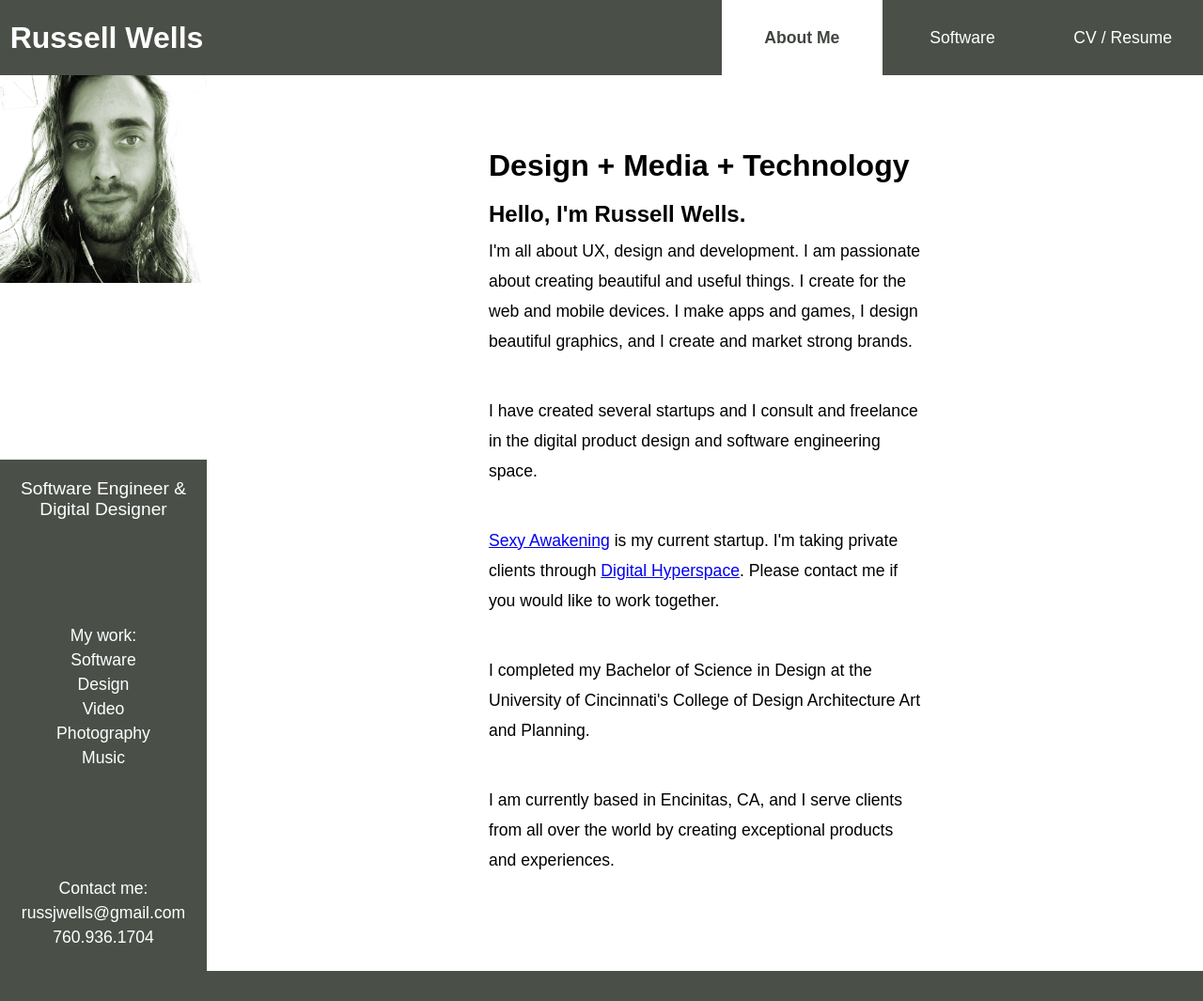
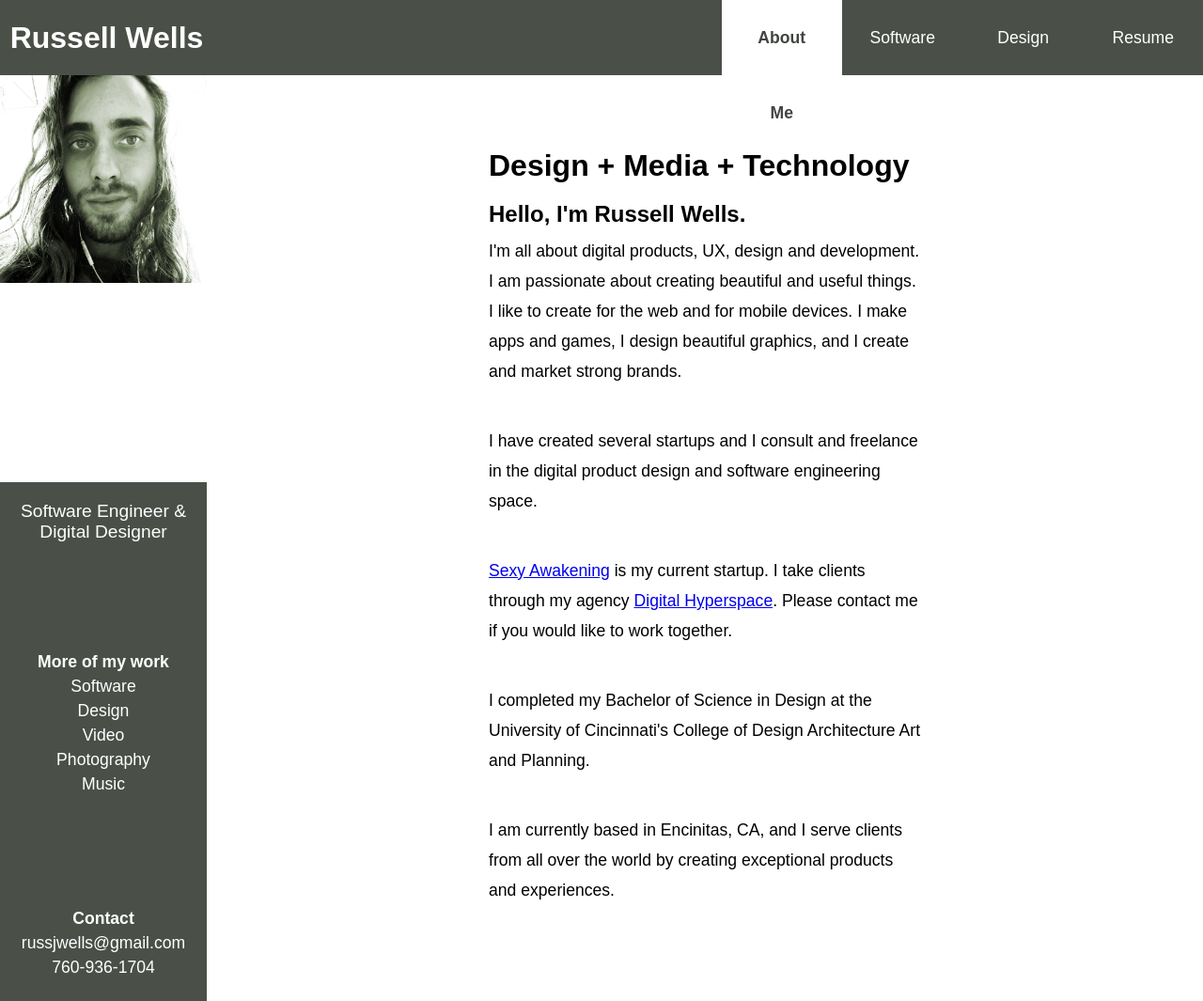
Before and after one commit to russjwells/russellwellsonline, a React (Create React App) app: page / in a window 1280 px wide. Shown: the whole page at 94% size. Before the commit the page ends 1033 px from the top, so only its background shows below. Built offline with nearby package versions, Linux system fonts and the light colour scheme.

Commit message:
updates to site structure

```diff
--- a/src/About.js
+++ b/src/About.js
@@ -8,7 +8,7 @@ class About extends Component {
           <div className="AboutSpacer">
             <h1>Design + Media + Technology</h1>
             <h2>Hello, I'm Russell Wells.</h2>
-              <p>I'm all about UX, design and development. I am passionate about creating beautiful and useful things. I create for the web and mobile devices. I make apps and games, I design beautiful graphics, and I create and market strong brands.</p>
+              <p>I'm all about digital products, UX, design and development. I am passionate about creating beautiful and useful things. I like to create for the web and for mobile devices. I make apps and games, I design beautiful graphics, and I create and market strong brands.</p>
               <p>&nbsp;</p>
               <p>I have created several startups and I consult and freelance in the digital product design and software engineering space.
               </p>
@@ -16,7 +16,7 @@ class About extends Component {
 
               <p>
                 <div className="currentLinks">
-                <a href="https://www.sexyawakening.com">Sexy Awakening</a> is my current startup. I'm taking private clients through <a href="http://www.digitalhyperspace.com">Digital Hyperspace</a>. Please contact me if you would like to work together.
+                <a href="https://www.sexyawakening.com">Sexy Awakening</a> is my current startup. I take clients through my agency <a href="http://www.digitalhyperspace.com">Digital Hyperspace</a>. Please contact me if you would like to work together.
                 </div>
               </p>
               <p>&nbsp;</p>
--- a/src/App.js
+++ b/src/App.js
@@ -4,7 +4,8 @@ import './App.css';
 import { Router, Route, browserHistory, IndexRoute } from 'react-router';
 import Site from './Site.js';
 import Resume from './Resume.js';
-import Showcase from './Showcase.js'
+import Software from './Software.js'
+import Design from './Design.js'
 import About from './About.js'
 
 class App extends Component {
@@ -13,7 +14,8 @@ class App extends Component {
       <Router history={ browserHistory }>
         <Route path="/" component={Site}>
           <IndexRoute component={About}></IndexRoute>
-          <Route path="showcase" component={Showcase}></Route>
+          <Route path="software" component={Software}></Route>
+          <Route path="design" component={Design}></Route>
           <Route path="resume" component={Resume}></Route>
         </Route>
       </Router>
--- /dev/null
+++ b/src/Design.js
@@ -0,0 +1,14 @@
+import React, { Component } from 'react'
+import ProjectList from './ProjectList'
+
+class Design extends Component {
+  render(){
+    return(
+      <div className="ProjectList">
+          <p>This section is being updated. For now, check out <a href="https://www.damnjoan.com">www.damnjoan.com</a>, and see more on <a href="https://www.behance.net/russjwells">behance</a> and <a href="https://vimeo.com/russjwells">vimeo</a>.</p>
+      </div>
+    );
+  }
+}
+
+export default Design
--- a/src/Header.js
+++ b/src/Header.js
@@ -8,8 +8,9 @@ class Header extends Component {
         <div className="Title">Russell Wells</div>
         <div className="Menu">
           <IndexLink to='/' style={{ textDecoration: 'none' }} activeClassName='ActiveMenuItem' className='MenuItem'>About Me</IndexLink>
-          <Link to='/showcase' style={{ textDecoration: 'none' }} activeClassName='ActiveMenuItem' className='MenuItem'>Software Portfolio</Link>
-          <Link to='/resume' style={{ textDecoration: 'none' }} activeClassName='ActiveMenuItem' className='MenuItem'>CV / Resume</Link>
+          <Link to='/software' style={{ textDecoration: 'none' }} activeClassName='ActiveMenuItem' className='MenuItem'>Software</Link>
+          <Link to='/design' style={{ textDecoration: 'none' }} activeClassName='ActiveMenuItem' className='MenuItem'>Design</Link>
+          <Link to='/resume' style={{ textDecoration: 'none' }} activeClassName='ActiveMenuItem' className='MenuItem'>Resume</Link>
         </div>
       </div>
     );
--- a/src/Resume.js
+++ b/src/Resume.js
@@ -5,7 +5,7 @@ class Resume extends Component {
     return(
       <div className="Resume">
         <div className="resumeSpacer">
-          <p><b>Software Engineering</b></p>
+          <h2>Software Engineering</h2>
           <p><a href="https://www.dropbox.com/s/5n251tbs1h0klfa/rw_cv_2019w_1P_v2.pdf?dl=0">download the .pdf</a></p>
           {/*
           <h1>Experience</h1>
--- a/src/Sidebar.js
+++ b/src/Sidebar.js
@@ -25,7 +25,7 @@ class Sidebar extends Component {
         <div className="Sidebardata">
           <div className="Oneliner">Software Engineer &<br/> Digital Designer</div>
           <div className="PublicRepos">
-            <p>My work:</p>
+            <p><b>More of my work</b></p>
             <p><a target="_blank" href="http://github.com/russjwells" style={linkStyle} hoverStyle={hoverStyle}>Software</a></p>
             <p><a target="_blank" href="http://behance.net/russjwells" style={linkStyle}>Design</a></p>
             <p><a target="_blank" href="http://vimeo.com/russjwells" style={linkStyle}>Video</a></p>
@@ -34,9 +34,9 @@ class Sidebar extends Component {
           </div>
 
           <div className="QuickContacts">
-            <p>Contact me:</p>
+            <p><b>Contact</b></p>
             <p>russjwells@gmail.com</p>
-            <p>760.936.1704</p>
+            <p>760-936-1704</p>
           </div>
         </div>
       </div>
--- /dev/null
+++ b/src/Software.js
@@ -0,0 +1,12 @@
+import React, { Component } from 'react'
+import ProjectList from './ProjectList'
+
+class Software extends Component {
+  render(){
+    return(
+      <ProjectList />
+    );
+  }
+}
+
+export default Software
```
